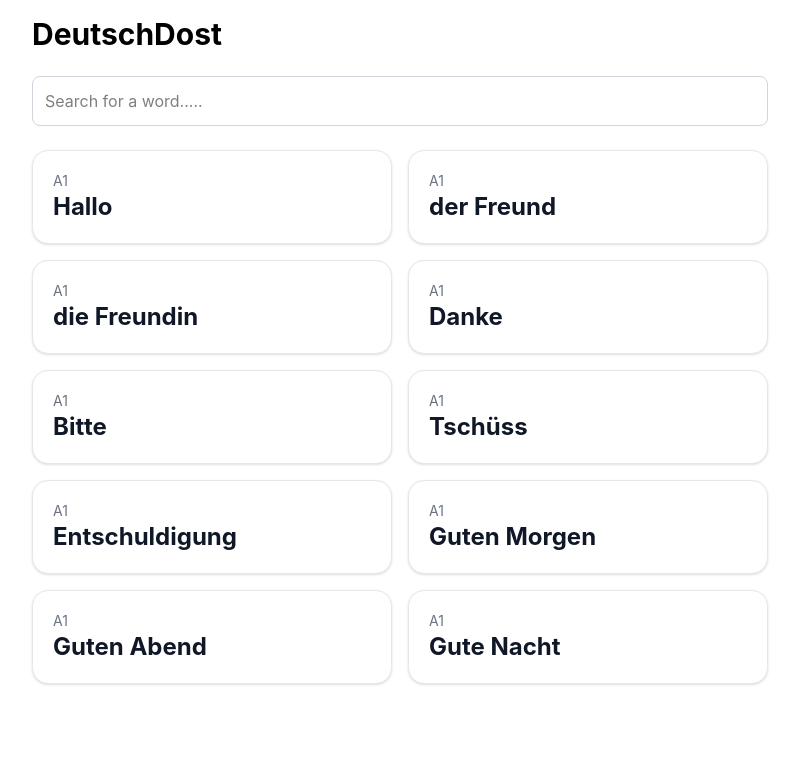
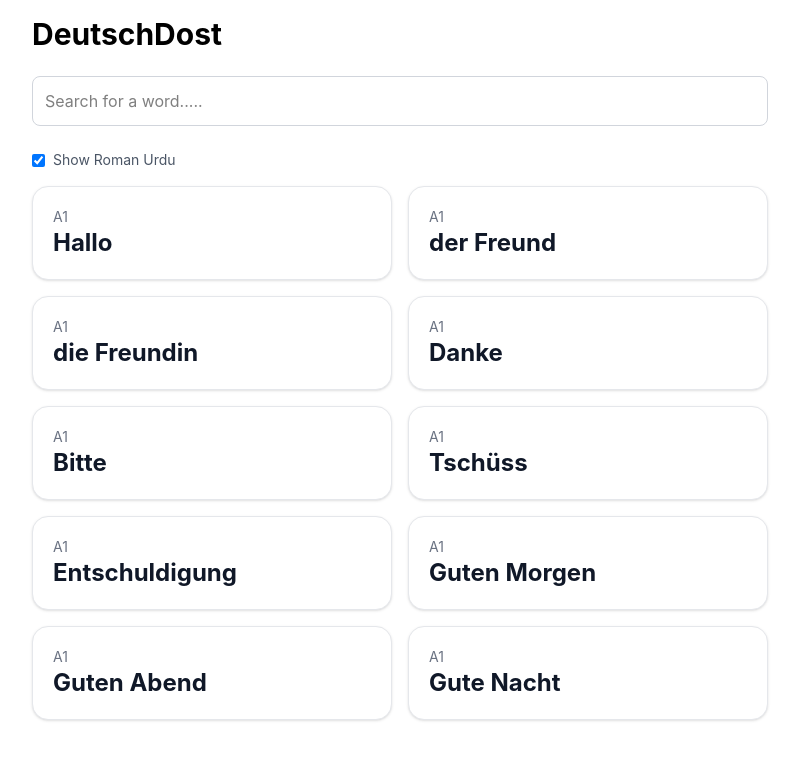
Before and after one commit to M-Mikran-Sandhu/deutschdost, a React (Vite) app: page / in a window 1280 px wide. Shown: the top 760 px of the page, without its empty margins (240-1039 px from the left). Built offline with nearby package versions, Linux system fonts and the light colour scheme; a web font is replaced by a local one.

Commit message:
Add toggle for showing Roman Urdu in word cards

```diff
--- a/src/App.jsx
+++ b/src/App.jsx
@@ -4,6 +4,8 @@ import WordCard from './components/WordCard.jsx'
 
 function App(){
   const[search,setSearch]=useState('')
+
+  const[showRoman, setShowRoman]=useState(true)
 
   const query = search.trim().toLowerCase()
 
@@ -25,6 +27,14 @@ function App(){
         placeholder="Search for a word....."
         className="mb-6 w-full rounded-lg border border-gray-300 p-3"
       />
+      <label className="mb-4 flex items-center gap-2 text-sm text-gray-600">
+        <input
+        type="checkbox"
+        checked={showRoman}
+        onChange={(e)=> setShowRoman(e.target.checked)}
+        />
+        Show Roman Urdu
+      </label>
     {filteredWords.length === 0 ? (
       <p  className="rounded-2xl border border-dashed border-gray-300 p-6 text-center text-gray-500">
         "{search}" is not added yet. Try another word.
@@ -32,7 +42,7 @@ function App(){
     ):(
         <div className="grid gap-4 sm:grid-cols-2">
           {filteredWords.map((word)=> (
-            <WordCard key={word.id} word={word}/>
+            <WordCard key={word.id} word={word} showRoman={showRoman}/>
         ))}
       </div>
       )}
--- a/src/components/WordCard.jsx
+++ b/src/components/WordCard.jsx
@@ -2,7 +2,7 @@ import {useState} from 'react'
 
 
 
-function WordCard({word}){
+function WordCard({word,showRoman}){
     const [flipped, setFlipped]= useState(false)
     return(
         <button type="button" onClick={()=>setFlipped(!flipped)}
@@ -20,7 +20,9 @@ function WordCard({word}){
                     <p dir="rtl" lang="ur" className="mt-2 text-gray-600 font-urdu text-xl leading-loose">
                         {word.urdu}
                     </p>
-                    <p className="mt-2 text-sm text-gray-500">{word.romanUrdu}</p>
+                    {showRoman && (
+                        <p className="mt-2 text-sm text-gray-500">{word.romanUrdu}</p>
+                    )}
                 </div>
             ):(
                 <h2 className="text-2xl font-bold">
```
